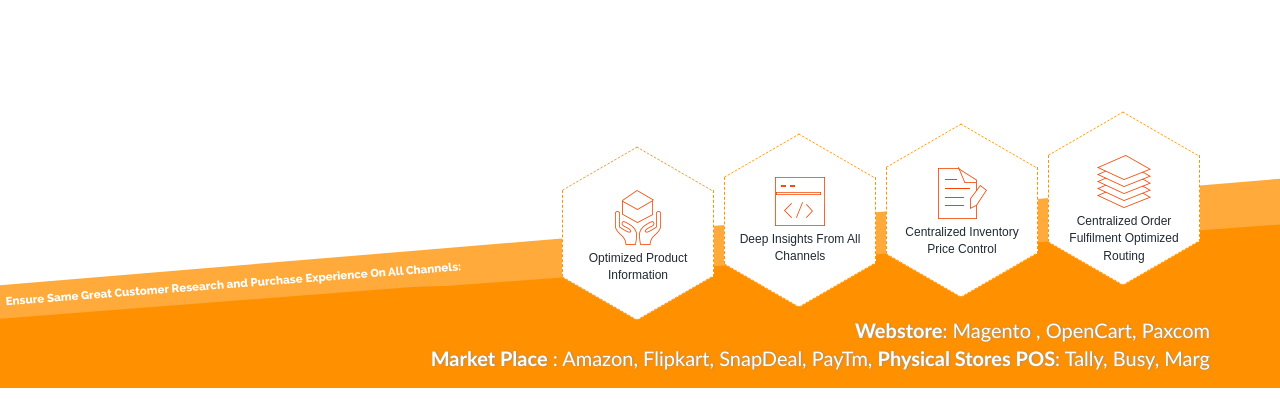
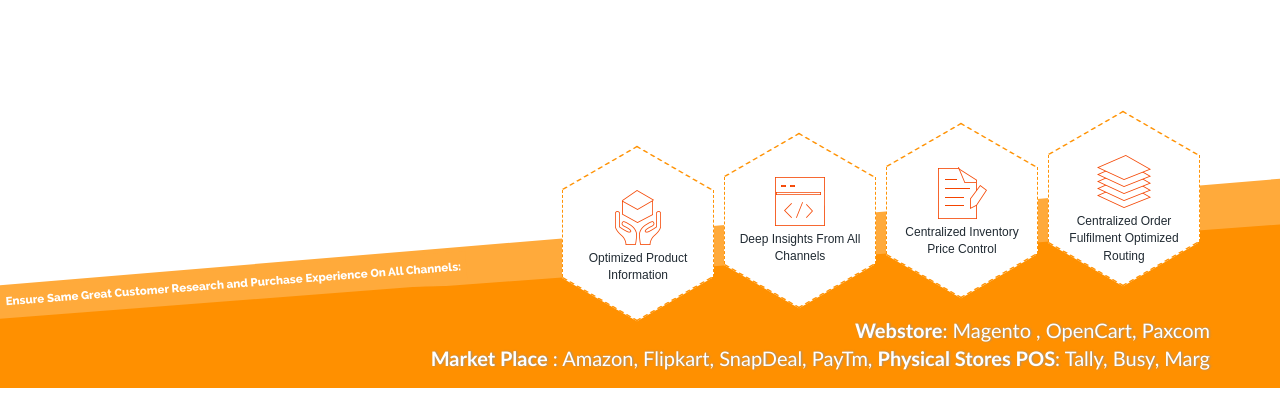
Before and after one commit to paxcom/paxcom.github.io, a Jekyll site: the page built from index.md, in a window 1280 px wide. Shown: the part 512-922 px from the top of the page. Built offline with Jekyll 4.4.1, drawn with Linux system fonts in a browser that asks for light colours; comment, search, counter and statistics services are not loaded.

Commit message:
update css

```diff
--- a/css/style.css
+++ b/css/style.css
@@ -1130,14 +1130,19 @@
 	left: 20.9670px;
 }
 ul.icons-group li:before {
-	top: -53.0330px;
-	border-top: dashed 1.4142px #ff9306;
-	border-right: dashed 1.4142px #ff9306;
+    top: -54px;
+    border-top: dashed 2px #ff9306;
+    border-right: dashed 2px #ff9306;
+    border-right-width: 2px;
+    border-right-style: dashed;
+    border-right-color: rgb(255, 147, 6);
+
 }
 ul.icons-group li:after {
-	bottom: -53.0330px;
-	border-bottom: dashed 1.4142px #ff9306;
-	border-left: dashed 1.4142px #ff9306;
+	    bottom: -54.033px;
+    border-bottom: dashed 2px #ff9306;
+    border-left: dashed 2px #ff9306;
+
 }
 ul.icons-group li:nth-child(4) {
 	top: 163px;
@@ -1522,14 +1527,14 @@
 
 
 ul.icons-group li:before {
-	top: -53.0330px;
-	border-top: dashed 1.4142px #ff9306;
-	border-right: dashed 1.4142px #ff9306;
+	    top: -53.0330px;
+    border-top: dashed 2px #ff9306;
+    border-right: dashed 2px #ff9306;
 }
 ul.icons-group li:after {
 	bottom: -53.0330px;
-	border-bottom: dashed 1.4142px #ff9306;
-	border-left: dashed 1.4142px #ff9306;
+	border-bottom: dashed 2px #ff9306;
+	border-left: dashed 2px #ff9306;
 }
 ul.icons-group li:nth-child(4) {
 	top: 100px;
```
